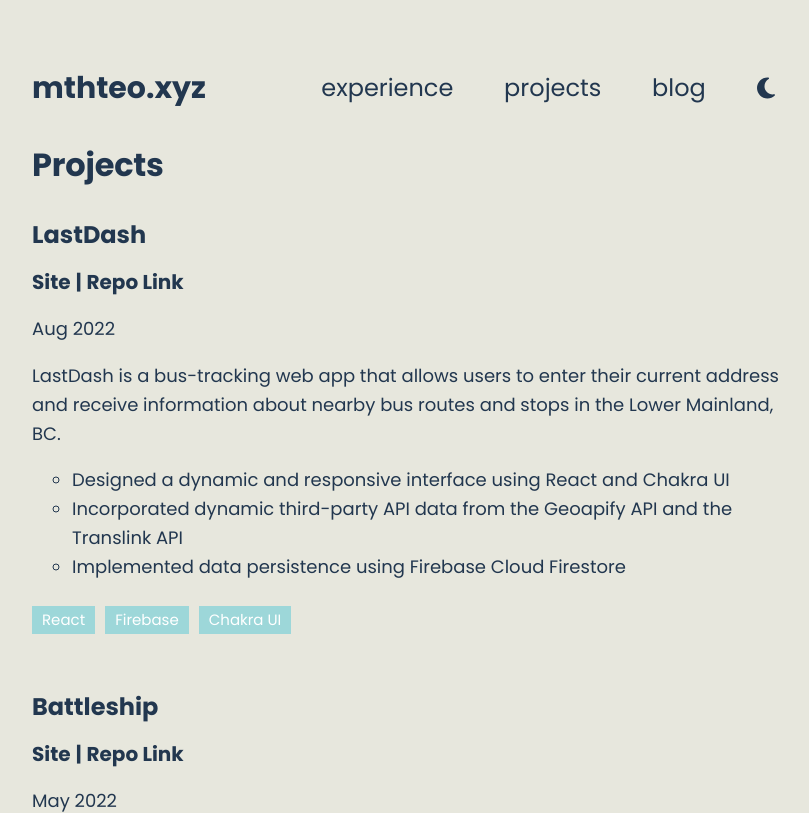
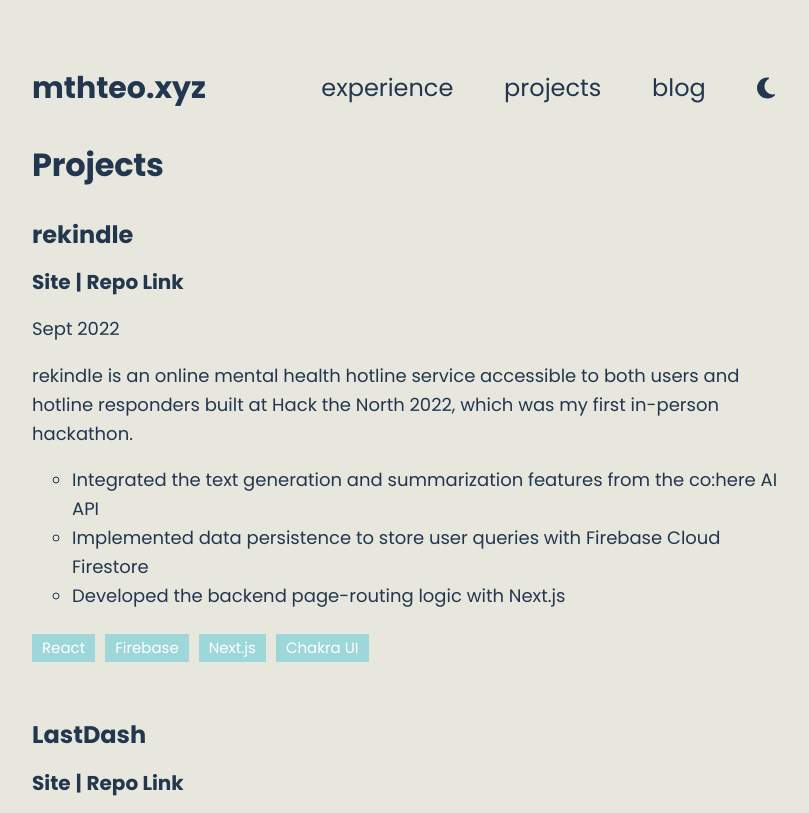
Before and after one commit to meleongg/melvinteo.com, a Next.js app: page /projects in a window 1280 px wide. Shown: the top 813 px of the page, without its empty margins (224-1033 px from the left). Built offline with nearby package versions, Linux system fonts and the light colour scheme.

Commit message:
added rekindle project

```diff
--- a/pages/projects.tsx
+++ b/pages/projects.tsx
@@ -13,6 +13,65 @@ export default function () {
       <section className={`${projectStyles.projects}`}>
         <h2 className={utilStyles.headingXl}>Projects</h2>
         <ul className={`${utilStyles.list}`}>
+          {/* rekindle */}
+          <li className={`${projectStyles.project} ${utilStyles.listItem}`}>
+            <div className={projectStyles.projectData}>
+              <h3 className={utilStyles.headingLg}>rekindle</h3>
+              <div className={projectStyles.projectLinks}>
+                <h3 className={utilStyles.headingMd}>
+                  <Link
+                    className={`${utilStyles.link}`}
+                    href="https://rekindle.vercel.app/"
+                  >
+                    Site
+                  </Link>
+                </h3>
+                <p
+                  className={`${utilStyles.headingMd} ${projectStyles.separator}`}
+                >
+                  <b>|</b>
+                </p>
+                <h3 className={utilStyles.headingMd}>
+                  <Link
+                    className={`${utilStyles.link}`}
+                    href="https://github.com/rekindle-devs/rekindle"
+                  >
+                    Repo Link
+                  </Link>
+                </h3>
+              </div>
+              <p>Sept 2022</p>
+              <p>
+                rekindle is an online mental health hotline service accessible
+                to both users and hotline responders built at Hack the North
+                2022, which was my first in-person hackathon.
+              </p>
+              <ul
+                className={`${projectStyles.features} ${utilStyles.listItem}`}
+              >
+                <li>
+                  Integrated the text generation and summarization features from the co:here AI API
+                </li>
+                <li>
+                  Implemented data persistence to store user queries with Firebase Cloud Firestore
+                </li>
+                <li>
+                  Developed the backend page-routing logic with Next.js
+                </li>
+              </ul>
+              <div
+                className={`${projectStyles.technologies} ${utilStyles.listItem}`}
+              >
+                <span className={projectStyles.technologySpan}>
+                  <small className={projectStyles.technology}>React</small>
+                  <small className={projectStyles.technology}>Firebase</small>
+                  <small className={projectStyles.technology}>Next.js</small>
+                  <small className={projectStyles.technology}>Chakra UI</small>
+                </span>
+              </div>
+            </div>
+          </li>
+
           {/* LastDash */}
           <li className={`${projectStyles.project} ${utilStyles.listItem}`}>
             <div className={projectStyles.projectData}>
```
